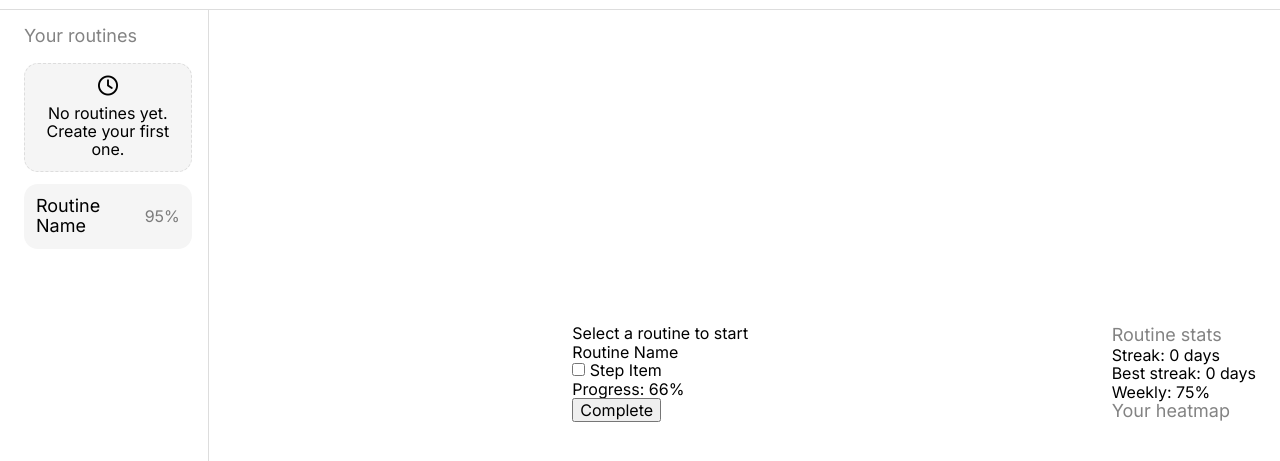
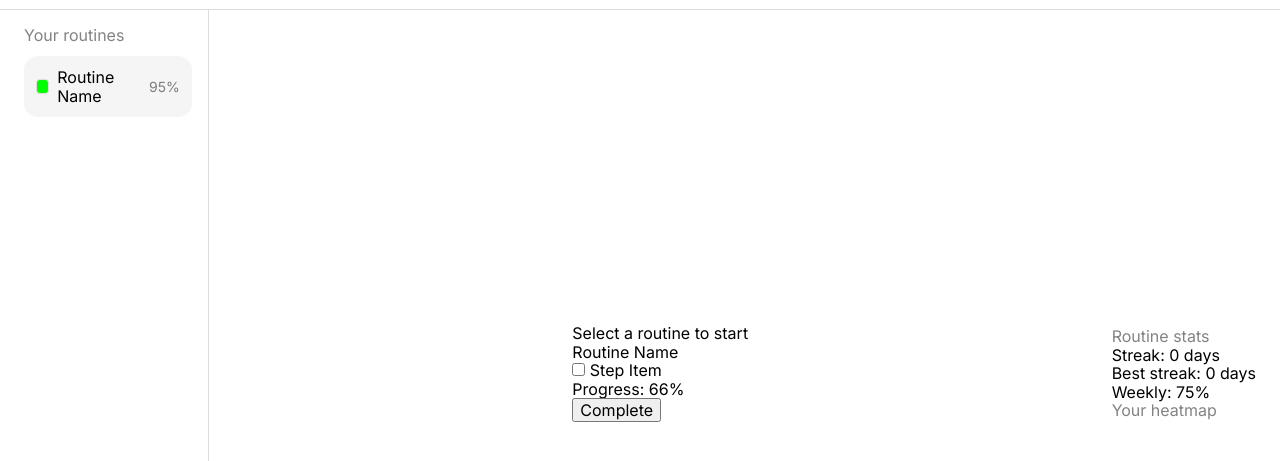
Before and after one commit to yabluninn/routine-focus-heatmap, a plain HTML site: page index.html in a window 1280 px wide. Shown: the part 63-524 px from the top of the page. Drawn offline with Linux system fonts and the light colour scheme.

Commit message:
style: improve styling for routines block layout

```diff
--- a/index.html
+++ b/index.html
@@ -33,12 +33,15 @@
         <aside class="routines-container">
           <p class="container-title">Your routines</p>
           <div class="routines-list">
-            <p class="routines-empty-state">
+            <p class="routines-empty-state hidden">
               <i class="fa-regular fa-clock"></i>
               No routines yet. Create your first one.
             </p>
             <article class="routine-item">
-              <p class="routine-name">Routine Name</p>
+              <div class="routine-item-meta">
+                <div class="routine-color"></div>
+                <p class="routine-name">Routine Name</p>
+              </div>
               <p class="routine-progress">95%</p>
             </article>
           </div>
--- a/styles/main.css
+++ b/styles/main.css
@@ -40,7 +40,7 @@ body {
 }
 
 .container-title {
-  font-size: 18px;
-  font-weight: 5400;
+  font-size: 16px;
+  font-weight: 400;
   color: #838383;
 }
--- a/styles/routines.css
+++ b/styles/routines.css
@@ -6,7 +6,7 @@
   justify-content: start;
   align-items: start;
   flex-direction: column;
-  gap: 16px;
+  gap: 12px;
   padding: 16px 16px 16px 0px;
 }
 
@@ -17,6 +17,8 @@
   align-items: start;
   flex-direction: column;
   gap: 12px;
+  height: 550px;
+  overflow-y: auto;
 }
 
 .routines-empty-state {
@@ -53,11 +55,30 @@
   background-color: #e4e4e4;
 }
 
+.routine-item-meta {
+  display: flex;
+  justify-content: start;
+  align-items: center;
+  gap: 8px;
+}
+
+.routine-color {
+  width: 15px;
+  height: 15px;
+  background-color: lime;
+  border-radius: 4px;
+  border: 1px solid #ddd;
+}
+
 .routine-name {
-  font-size: 18px;
+  font-size: 16px;
 }
 
 .routine-progress {
-  font-size: 16px;
+  font-size: 14px;
   color: #7c7c7c;
 }
+
+.hidden {
+  display: none;
+}
```
